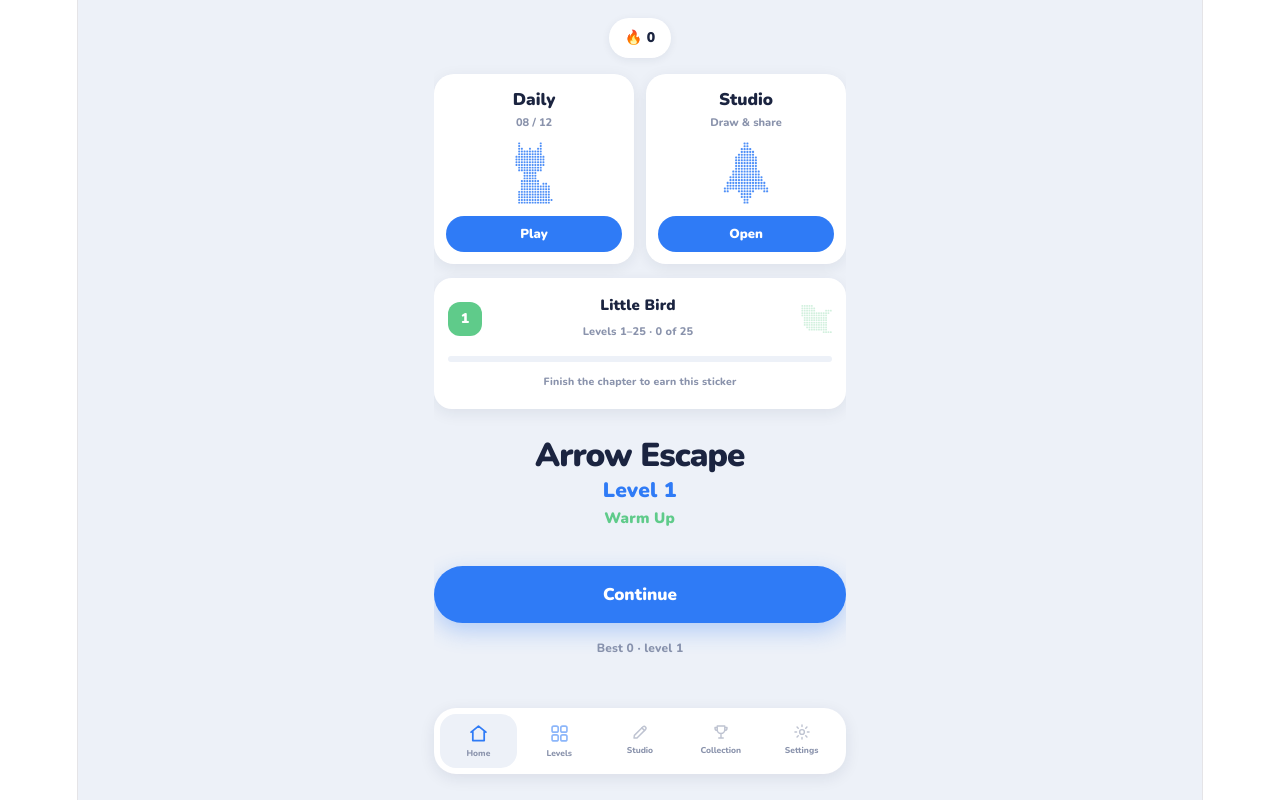
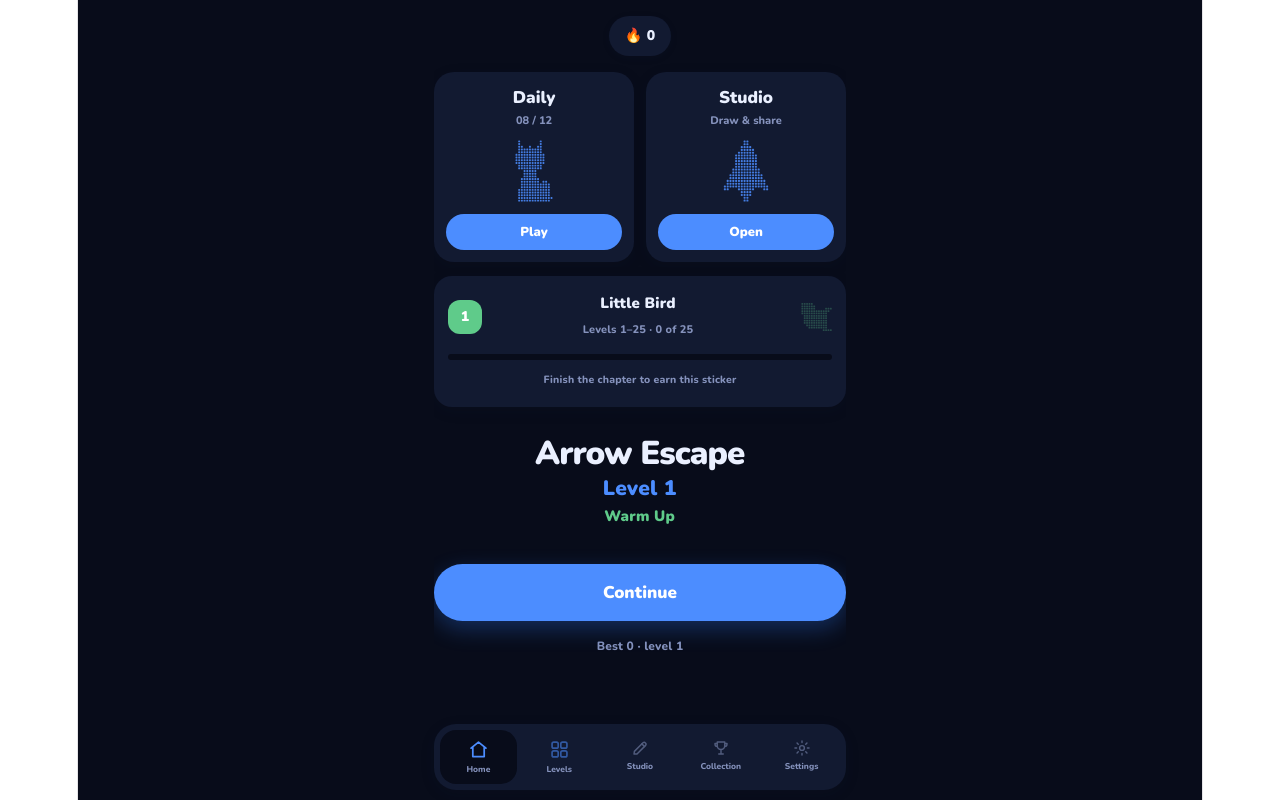
Before and after one commit to usamazulfiqar121-hash/arrow-escape, a React (Vite) app: page / in a window 1280 px wide. Built offline with nearby package versions, Linux system fonts and the light colour scheme.

Commit message:
Fix layout: dark default, safe-area on play screen, bottom nav always visible

```diff
--- a/src/App.jsx
+++ b/src/App.jsx
@@ -1453,7 +1453,7 @@ export default function ArrowEscapeV3() {
   const [sfxOn, setSfxOn] = useState(true);
   const [musicOn, setMusicOn] = useState(true);
   const [theme, setTheme] = useState("ink");
-  const [dark, setDark] = useState(false);
+  const [dark, setDark] = useState(true);
   const [coachSeen, setCoachSeen] = useState(true);
   const [ranks, setRanks] = useState({}); // shape name -> 1 bronze | 2 silver | 3 gold
   const [customs, setCustoms] = useState([]);
@@ -1572,7 +1572,7 @@ export default function ArrowEscapeV3() {
         setSfxOn(p.sfx !== false);
         setMusicOn(p.music !== false);
         setTheme(p.theme || "ink");
-        setDark(!!p.dark);
+        setDark(p.dark !== false);
         setCoachSeen(!!p.coachSeen);
         setTut(p.tut ?? 0);
         // migrate the old flat list into bronze ranks
@@ -3223,7 +3223,7 @@ const VIEW_PAD = 0.6;  // just enough margin for the stroke, no wasted screen
 const DOT_PAD = 2;   // just past the viewBox edge; more is invisible and costs a render
 
 const makeStyles = (C) => ({
-  playRoot: { position: "fixed", inset: 0, height: "100dvh", touchAction: "none", overscrollBehavior: "none", background: C.bg, color: C.ink, fontFamily: "'Nunito', system-ui, sans-serif", display: "flex", flexDirection: "column", WebkitTapHighlightColor: "transparent", userSelect: "none", overflow: "hidden" },
+  playRoot: { position: "fixed", inset: 0, height: "100dvh", boxSizing: "border-box", paddingTop: "env(safe-area-inset-top, 0px)", paddingBottom: "env(safe-area-inset-bottom, 0px)", touchAction: "none", overscrollBehavior: "none", background: C.bg, color: C.ink, fontFamily: "'Nunito', system-ui, sans-serif", display: "flex", flexDirection: "column", WebkitTapHighlightColor: "transparent", userSelect: "none", overflow: "hidden" },
   hud: { display: "flex", alignItems: "center", gap: 8, padding: "12px 14px 8px" },
   hudBtn: { width: 42, height: 42, borderRadius: "50%", background: C.card, border: "none", display: "flex", alignItems: "center", justifyContent: "center", cursor: "pointer", boxShadow: "0 2px 8px rgba(27,36,64,0.08)", flexShrink: 0 },
   hudMid: { flex: 1, textAlign: "center" },
@@ -3241,7 +3241,7 @@ const makeStyles = (C) => ({
   footNum: { fontFamily: "'Nunito',sans-serif", fontWeight: 900, fontSize: 12, color: C.accent },
   scorePill: { fontFamily: "'Nunito',sans-serif", fontWeight: 900, fontSize: 19, color: C.ink },
 
-  shellBody: { flex: 1, minHeight: 0, width: BOARD_W, overflowY: "auto", paddingBottom: 8 },
+  shellBody: { flex: 1, minHeight: 0, width: BOARD_W, overflowY: "auto", overscrollBehavior: "contain", WebkitOverflowScrolling: "touch", paddingBottom: 8 },
   home: { display: "flex", flexDirection: "column", alignItems: "center", paddingTop: 6 },
   streakChip: { background: C.card, borderRadius: 999, padding: "7px 16px", fontWeight: 900, fontSize: 14, boxShadow: "0 2px 8px rgba(27,36,64,0.07)", marginBottom: 16 },
   homeCards: { display: "flex", gap: 12, width: "100%" },
@@ -3261,7 +3261,7 @@ const makeStyles = (C) => ({
   navBtn: { flex: 1, background: "transparent", border: "none", borderRadius: 16, padding: "9px 1px", display: "flex", flexDirection: "column", alignItems: "center", gap: 3, cursor: "pointer", fontFamily: "'Nunito',sans-serif" },
   navOn: { background: C.bg },
   navLabel: { fontSize: 8.5, fontWeight: 800, color: C.muted },
-  page: { minHeight: "100dvh", background: C.bg, color: C.ink, fontFamily: "'Nunito', system-ui, sans-serif", display: "flex", flexDirection: "column", alignItems: "center", padding: "12px 14px 26px", WebkitTapHighlightColor: "transparent", userSelect: "none", touchAction: "manipulation" },
+  page: { height: "100dvh", boxSizing: "border-box", overflow: "hidden", background: C.bg, color: C.ink, fontFamily: "'Nunito', system-ui, sans-serif", display: "flex", flexDirection: "column", alignItems: "center", padding: "calc(10px + env(safe-area-inset-top, 0px)) 14px calc(10px + env(safe-area-inset-bottom, 0px))", WebkitTapHighlightColor: "transparent", userSelect: "none", touchAction: "manipulation" },
   settings: { width: BOARD_W, background: C.card, borderRadius: 18, padding: 14, marginBottom: 12, boxShadow: "0 8px 26px rgba(27,36,64,0.12)" },
   tglRow: { width: "100%", display: "flex", alignItems: "center", justifyContent: "space-between", background: "transparent", border: "none", padding: "9px 2px", cursor: "pointer", textAlign: "left" },
   tglLabel: { display: "block", fontWeight: 800, fontSize: 13.5, color: C.ink },
--- a/src/index.css
+++ b/src/index.css
@@ -121,11 +121,6 @@ html, body {
   box-sizing: border-box;
 }
 
-/* Safe area fix for status bar overlap */
-:root {
-  --safe-top: env(safe-area-inset-top, 0px);
-  --safe-bottom: env(safe-area-inset-bottom, 0px);
-}
 body {
   padding-top: var(--safe-top);
   padding-bottom: var(--safe-bottom);
```
